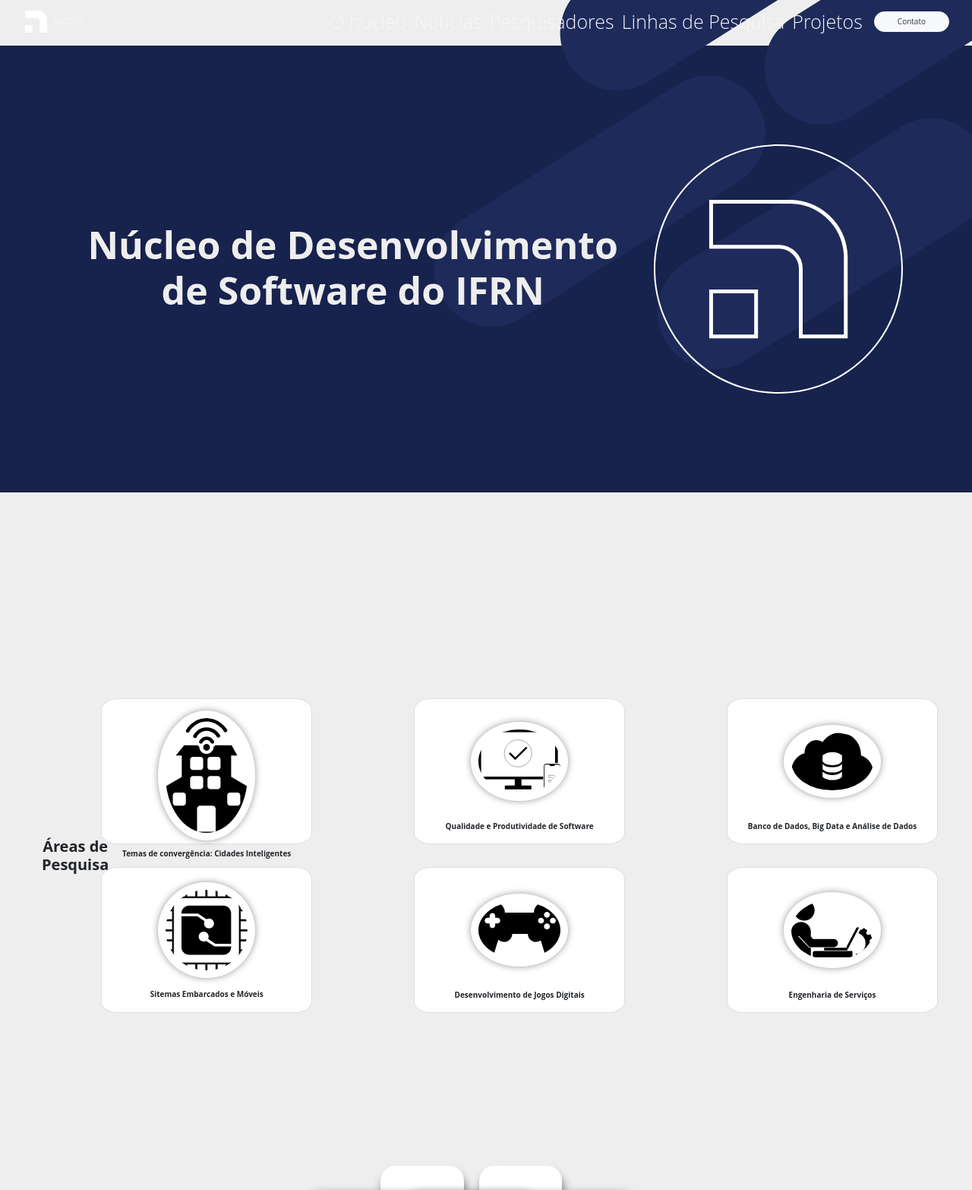
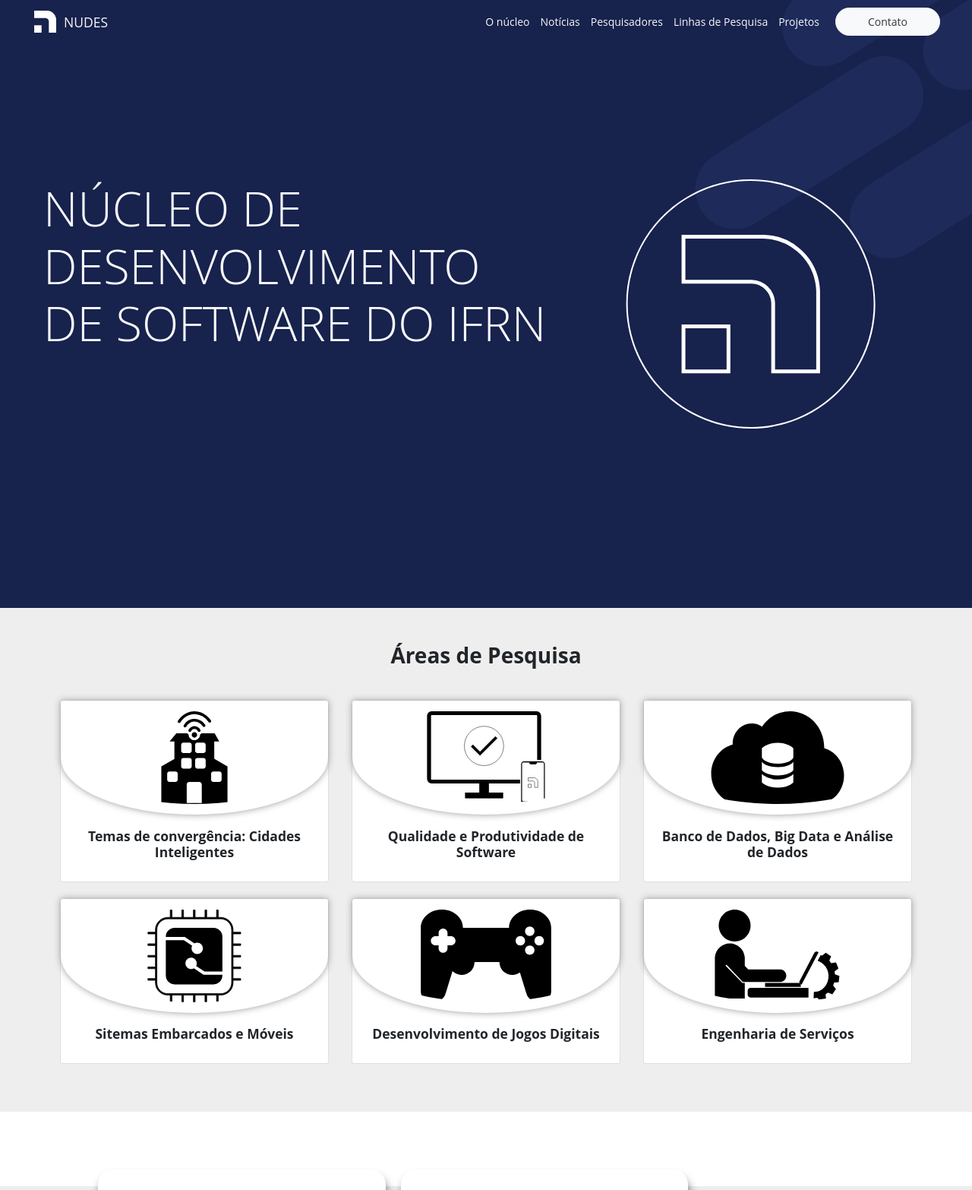
Before and after one commit to AlisonR27/NUDES, a WordPress theme: template index.php in a window 1280 px wide. Shown: the top 1566 px of the page at 76% size. Run offline with PHP 8.4 and a stand-in for WordPress, Linux system fonts and the light colour scheme; the site name, menu and one post (Sample post) are stand-ins, and other content is empty; some libraries are stand-ins or nearby versions.

Commit message:
Merge das alterações com a minha versão, correção de bugs de importação e css. Adição do functions.php com as funções que criam as páginas necessárias e o post-type de pesquisadores.

```diff
--- a/assets/css/index.css
+++ b/assets/css/index.css
@@ -1,63 +1,91 @@
-.show-banner{
-    width:100%;
-    background:#17224D;
+#Apresentacao #content{
+    animation: present-text;
+    animation-duration: 1.2s;
+    animation-timing-function: ease-in-out;
 }
-.show-banner .conteudo{
-    padding: 13rem 2rem;
+@keyframes present-text{
+    0%{
+        margin-left:-100vw;
+    }
+    100%{
+        margin-left:0px;
+    }
 }
-.show-banner div{
-    display: inline-block;
+#Apresentacao .animate-svg svg{
+    position: absolute;
+    width:50vw;
+    top:-20vh;
+    right:-20vw;
 }
-.show-banner div:nth-child(1n):not(.cut){
-    z-index: 1010;
-    position: relative;
+#Apresentacao .animate-svg svg rect{
+    fill:#1E2A5A;
+    rx:75.6327px;
+    width:488.007px;
+    height: 151.265px;
 }
-
-.show-banner .cut .bg{
-    position: absolute !important;
-    right:-15%;
-    top:-30%;
-    z-index: 1 !important;
+#Apresentacao #rect1{
+    animation-name:rect1;
+    animation-duration:1s;
+    animation-timing-function: ease-out;
+    animation-fill-mode: forwards;
 }
-.show-banner .cut{
-    width:100%;
-    height:100%;
-    overflow: hidden;
-    display: block;
-    top:0;
-    position: absolute;
-    z-index: 1 !important;
-
+#Apresentacao #rect2{
+    animation-name:rect2;
+    animation-duration:800ms;
+    animation-timing-function: ease-out;
+    animation-fill-mode: forwards;
 }
-.show-banner .show-banner-content{
-    z-index:10;
-    max-width:60vw;
-    vertical-align: middle;
-    padding-right: 2rem;
-    color:#eee;
+#Apresentacao #rect3{
+    animation-name:rect3;
+    animation-duration:1.1s;
+    animation-timing-function: ease-out;
+    animation-fill-mode: forwards;
 }
-.show-banner-content h1{
-    font-size:5em;
-    font-weight: 700;
+#Apresentacao #rect4{
+    animation-name:rect4;
+    animation-duration:1.2s;
+    animation-timing-function: ease-out;
+    animation-fill-mode: forwards;
 }
-
-.show-banner .logo{
-
+@keyframes  rect1{
+    0%{
+        x:3000;
+        y:0;
+    }
+    100%{
+        x:166;
+        y:260;
+    }
 }
-.card img{
-    width:50%;
-    margin:auto;
-    padding: 2em auto;
+@keyframes  rect2{
+    0%{
+        y:300;
+        x:1000;
+    }
+    100%{
+        y:570;
+        x:0;
+    }
 }
-.pesquisa .card{
-    height:15vw !important;
-    border-radius: 8%;
-    transition:background, transform 600ms;
-    backface-visibility: hidden;
-
+@keyframes  rect3{
+    0%{
+        x:5000;
+        y:0;
+    }
+    100%{
+        x:295;
+        y:627;
+    }
 }
-.pesquisa .card *{
-    transform: translateZ(0);
+@keyframes  rect4{
+    0%{
+        x: 7000;
+        y:0;
+    }
+    100%{
+        x:435;
+        y:305;
+    }
 }
 .pesquisa .card:hover{
     background:#17224D;
@@ -66,6 +94,9 @@
 .pesquisa .card:hover img{
     filter:invert(1);
 }
+.pesquisa .card img{
+    height:150px;
+}
 #categorias{
     background:white;
 }
--- a/assets/css/style-carrossel.css
+++ b/assets/css/style-carrossel.css
@@ -12,14 +12,6 @@
 a{
     text-decoration: none;
 }
-.container{
-    width: 100%;
-    height: 100vh;
-    display: flex;
-    justify-content: center;
-    align-items: center;
-}
-
 
 .box{
     width: 318px;
--- a/assets/css/style.css
+++ b/assets/css/style.css
@@ -1,9 +1,12 @@
 html *{
     font-family: 'Open Sans', sans-serif;
 }
-#main{
-    padding-top: 3em;
-    background: #EEEEEE;
+html{
+    overflow-x:hidden;
+    font-size:12px;
+}
+.bg-primary{
+    background-color:#17224D !important;
 }
 /* Header */
 header a{
@@ -36,5 +39,34 @@
 footer{
     background:#17224D;
     color: #f7f7f7;
-    padding:40px 70px;
+    padding:20px 15px;
 }
+.display-2 {
+    font-size: 2.5rem;
+}
+@media (min-width: 576px){
+    html{
+        font-size: 14px;
+    }
+    .display-2 {
+        font-size: 3.5rem;
+    }
+}
+@media (min-width: 768px){
+    footer{
+        padding:40px 70px;
+    }
+    .display-2 {
+        font-size: 4.5rem;
+        font-weight: 300;
+        line-height: 1.2;
+    }
+}
+@media (min-width: 976px){
+    html{
+        font-size: 14px;
+    }
+}
+@media(min-width: 1200px){
+
+}
--- a/assets/css/stylesobre.css
+++ b/assets/css/stylesobre.css
@@ -1,12 +1,6 @@
 @import url("https://fonts.googleapis.com/css?family=Roboto:300,900");
-* {
-    margin: 0;
-    padding: 0;
-    box-sizing: border-box;
-  }
 
   html {
-    font-size: 10px;
     font-family: "Open Sans", sans-serif;
   }
 
@@ -24,13 +18,11 @@
       box-shadow: 0 0 10px #999999;
   }
 
-  section {
+  section.sobre {
     padding: 6rem 0;
   }
 
-
-
-  section p, ul {
+  section.sobre p, .section-sobre ul {
     font-family: "Roboto", sans-serif;
 
   }
@@ -113,7 +105,7 @@
   }
 
 
-  .portfolio-description p, ul {
+  .portfolio-description p, .portfolio-description ul {
     text-align: justify;
     margin-bottom: 20px;
     font-weight: 200;
--- a/footer.php
+++ b/footer.php
@@ -1,8 +1,8 @@
 </div>
 <footer>
     <div class="container border-bottom">
-        <div class="row mx-0 pb-5">
-            <div class="col-6">
+        <div class="row flex-column-reverse flex-sm-row mx-0 pb-5">
+            <div class="col-12 col-sm-6">
                 <div class="d-flex flex-column h-100 justify-content-end font-weight-light">
                     <div>
                         <div class="d-block my-2"><i class="far fa-envelope"></i> nucleo-nudes@ifrn.edu.br</div>
@@ -11,7 +11,8 @@
                     </div>
                 </div>
             </div>
-            <div class="col-6">
+            <hr class="w-100 border-secondary my-4 d-block d-sm-none">
+            <div class="col-12 col-sm-6">
                 <h3 class="h3 mb-4">Contato</h3>
                 <form action="">
                 <div class="form-group">
--- a/header.php
+++ b/header.php
@@ -36,15 +36,15 @@
     <!-- estilos -->
     <link href="<?php echo $assets?>/css/style.css" rel="stylesheet" type="text/css">
         <!--Css da página SOBRE-->
-        <link href="<?php echo $assets?>assets\css\stylesobre.css" rel="stylesheet" type="text/css">
+        <link href="<?php echo $assets?>\css\stylesobre.css" rel="stylesheet" type="text/css">
         <!--Css do carrossel-->
-        <link rel="stylesheet" href="<?php echo $assets?>assets\css\style-carrossel.css">
-        <link rel="stylesheet" type="text/css" href="<?php echo $assets?>assets\css\lightslider.css">
+        <link rel="stylesheet" href="<?php echo $assets?>\css\style-carrossel.css">
+        <link rel="stylesheet" type="text/css" href="<?php echo $assets?>\css\lightslider.css">
         <!--Css da página PESQUISADORES-->
-        <link rel="stylesheet" type="text/css" href="<?php echo $assets?>assets\css\stylepesquisadores.css">
+        <link rel="stylesheet" type="text/css" href="<?php echo $assets?>\css\stylepesquisadores.css">
         <!-- JavaScript do carrossel-->
-        <script type="text/javascript" src="js\JQuery3.3.1.js" defer></script>
-        <script type="text/javascript" src="js\lightslider.js" defer></script>
+        <script type="text/javascript" src="<?php echo $assets?>js\JQuery3.3.1.js" defer></script>
+        <script type="text/javascript" src="<?php echo $assets?>js\lightslider.js" defer></script>
     <?php
             if (is_front_page() && is_home()):?>
     <link href="<?php echo $assets?>/css/index.css" rel="stylesheet" type="text/css">
--- a/index.php
+++ b/index.php
@@ -2,127 +2,40 @@
 $assets = get_bloginfo('template_url').'/assets';
 
 ?>
-	<section id="Apresentacao">
-		<div class="show-banner mt-n5">
-			<div class="conteudo">
-				<div class="show-banner-content">
-					<h1>Núcleo de Desenvolvimento de Software do IFRN</h1>
+	<section id="Apresentacao" class="text-light">
+		<div class="vw-100 vh-100 bg-primary">
+			<div id="background" class="w-100 h-100 position-absolute animate-svg overflow-hidden" style="z-index:1;top:0;pointer-events:none;">
+				<svg xmlns="http://www.w3.org/2000/svg" viewBox="0 0 929 755" fill="none">
+					<rect id="rect1" transform="rotate(-32.1348 166 259.577)" fill="#1E2A5A"/>
+					<rect id="rect2" y="570.577" transform="rotate(-32.1348 0 570.577)" fill="#1E2A5A"/>
+					<rect id="rect3" x="294" y="626.577" transform="rotate(-32.1348 294 626.577)"/>
+					<rect id="rect4" x="435" y="304.577"  transform="rotate(-32.1348 435 304.577)" fill="#1E2A5A"/>
+				</svg>
 			</div>
-				<div class="logo">
-				<svg xmlns="http://www.w3.org/2000/svg" width="328" height="328" viewBox="0 0 328 328" fill="none">
+			<div id="content" class="flex-column position-absolute d-flex h-100 w-100" style="z-index:2">
+				<div class="mb-auto"></div>
+				<div class="px-1 px-md-5 h-50 d-flex flex-column justify-content-center">
+					<div class="row mx-0">
+						<div class="offset-1 offset-md-0 col-10 col-md-8 col-xl-7">
+							<h1 class="display-2 text-left">
+							NÚCLEO DE DESENVOLVIMENTO DE SOFTWARE DO IFRN
+							</h1>
+						</div>
+						<div class="col-md-3 col-lg-4 col-xl-5 d-none d-lg-block justify-content-center">
+							<svg xmlns="http://www.w3.org/2000/svg" class="ml-auto m-xl-auto w-75 d-block" width="328" height="328" viewBox="0 0 328 328" fill="none">
 								<path d="M251.371 134.685C248.102 118.346 239.396 103.595 226.671 92.8366C213.946 82.0782 197.953 75.9463 181.298 75.44H75.4399V134.48H75.6449V134.685H163.332C163.656 134.685 163.979 134.685 164.307 134.685C164.635 134.685 164.959 134.685 165.283 134.685C172.67 134.896 179.7 137.911 184.945 143.117C190.189 148.324 193.255 155.331 193.52 162.717C193.536 163.11 193.545 163.508 193.545 163.91C193.545 164.312 193.536 164.709 193.52 165.103V252.56H193.725V252.765H252.765V146.78C252.636 142.717 252.17 138.671 251.371 134.685Z" stroke="white" stroke-width="5" stroke-miterlimit="10"/>
 								<path d="M134.48 193.52H120.364H75.4399V252.56H75.6449V252.765H134.685V207.841V193.725H134.48V193.52Z" stroke="white" stroke-width="5" stroke-miterlimit="10"/>
 								<path d="M164 2.05C201.37 2.06283 237.587 14.9959 266.512 38.6574C295.437 62.319 315.291 95.2536 322.711 131.88C330.13 168.506 324.658 206.571 307.221 239.624C289.785 272.677 261.457 298.685 227.037 313.24C207.439 321.518 186.402 325.855 165.127 326.003C143.853 326.151 122.757 322.108 103.046 314.103C83.3338 306.098 65.3917 294.289 50.2436 279.351C35.0956 264.412 23.0382 246.636 14.76 227.037C-1.95858 187.457 -2.26896 142.855 13.8971 103.046C30.0632 63.2359 61.3816 31.4786 100.963 14.76C120.906 6.32453 142.346 2.00153 164 2.05ZM164 0C73.4269 0 0 73.4269 0 164C0 254.573 73.4269 328 164 328C254.573 328 328 254.573 328 164C328 73.4269 254.573 0 164 0Z" fill="white"/>
 							</svg>
 						</div>
 					</div>
-			<div class="cut">
-				<div class="bg">
-					<svg xmlns="http://www.w3.org/2000/svg" width="929" height="755" viewBox="0 0 929 755" fill="none">
-						<rect x="166" y="259.577" width="488.007" height="151.265" rx="75.6327" transform="rotate(-32.1348 166 259.577)" fill="#1E2A5A"/>
-						<rect y="570.577" width="488.007" height="151.265" rx="75.6327" transform="rotate(-32.1348 0 570.577)" fill="#1E2A5A"/>
-						<rect x="294" y="626.577" width="488.007" height="151.265" rx="75.6327" transform="rotate(-32.1348 294 626.577)" fill="#1E2A5A"/>
-						<rect x="435" y="304.577" width="488.007" height="151.265" rx="75.6327" transform="rotate(-32.1348 435 304.577)" fill="#1E2A5A"/>
-					</svg>
 				</div>
+				<div class="mt-auto"></div>
 			</div>
 		</div>
 	</section>
-	<section id="pesquisa" class="pesquisa py-5">
-		<div class="container mt-1">
-			<h2 class="text-center h2 font-weight-bold mb-5">Áreas de Pesquisa</h2>
-			<div class="row justify-content-between font-weight-bold">
-				<div class="card col-3 mx-2 py-4 px-3 mb-5 text-center">
-					<img src="<?php echo $assets?>/index/card1.svg" alt="">
-					<span class="mt-3" >Temas de convergência: Cidades Inteligentes</span>
-				</div>
-				<div class="card col-3 mx-2 py-4 px-3 mb-5 text-center">
-					<img src="<?php echo $assets?>/index/card2.svg" alt="">
-					<span class="mt-3" >Qualidade e Produtividade de Software </span>
-				</div>
-				<div class="card col-3 mx-2 py-4 px-3 mb-5 text-center">
-					<img src="<?php echo $assets?>/index/card3.svg" alt="">
-					<span class="mt-3" >Banco de Dados, Big Data e Análise de Dados</span>
-				</div>
-				<div class="card col-3 mx-2 py-4 px-3 mb-5 text-center">
-					<img src="<?php echo $assets?>/index/card4.svg" alt="">
-					<span class="mt-3" >Sitemas Embarcados e Móveis</span>
-				</div>
-				<div class="card col-3 mx-2 py-4 px-3 mb-5 text-center">
-					<img src="<?php echo $assets?>/index/card5.svg" alt="">
-					<span class="mt-3" >Desenvolvimento de Jogos Digitais</span>
-				</div>
-				<div class="card col-3 mx-2 py-4 px-3 mb-5 text-center">
-					<img src="<?php echo $assets?>/index/card6.svg" alt="">
-					<span class="mt-3" >Engenharia de Serviços</span>
-				</div>
-			</div>
-		</div>
-	</section>
-	<section id="categorias" class="categorias py-5">
-		<div class="container">
-		<ul id="autoWidth" class="cs-hidden">
-        <!--slider-1-------------->
-        <li class="item-a">
-        <div class="box">
-
-            <div class="imgBx">
-            <img src="imgs\imagem2.jpg" class="model">
-            </div>
-            <div class="details">
-                <h3>Projeto<br><span>Lorem lorem lorem
-                lorem lorem lorem lorem lorem lorem lorem
-                ipsum ipsum ipsum </span></h3>
-                <button class="btn-noticias">LEIA MAIS...</button>
-            </div>
-        </div>
-        </li>
-        <!--slider-2-------------->
-        <li class="item-a">
-                <div class="box">
-
-                    <div class="imgBx">
-                    <img src="imgs\imagem3.jpg" class="model">
-                    </div>
-                    <div class="details">
-                        <h3>Projeto<br><span>Vamo ver como isso vai ser comportar, espero q dê tudo certo! </span></h3>
-                        <button class="btn-noticias">LEIA MAIS...</button>
-                    </div>
-                </div>
-        </li>
-        <!--slider-3-------------->
-        <li class="item-a">
-            <div class="box">
-
-                <div class="imgBx">
-                <img src="imgs\imagem4.jpg" class="model">
-                </div>
-                <div class="details">
-                    <h3>Projeto<br><span>Lorem lorem lorem
-                    lorem lorem lorem lorem lorem lorem lorem
-                    ipsum ipsum ipsum </span></h3>
-                    <button class="btn-noticias">LEIA MAIS...</button>
-                </div>
-            </div>
-        </li>
-        <!--slider-4-------------->
-        <li class="item-a">
-            <div class="box">
-
-                <div class="imgBx">
-                <img src="imgs\imagem5.jpg" class="model">
-                </div>
-                <div class="details">
-                    <h3>Projeto<br><span>Lorem lorem lorem
-                    lorem lorem lorem lorem lorem lorem lorem
-                    ipsum ipsum ipsum </span></h3>
-                    <button class="btn-noticias">LEIA MAIS...</button>
-                </div>
-            </div>
-        </li>
-    </ul>
-		</div>
-	</section>
+	<?php require('index_parts/temasPesquisa.php')?>
+	<?php require('index_parts/categorias.php')?>
 	<div style="height:500px;">
 
 	</div>
--- /dev/null
+++ b/index_parts/temasPesquisa.php
@@ -0,0 +1,55 @@
+<section id="pesquisa" class="pesquisa py-5">
+		<div class="container mt-1">
+			<h2 class="text-center h2 font-weight-bold mb-5">Áreas de Pesquisa</h2>
+			<div class="row row-cols-1 row-cols-md-3">
+				<div class="col mb-4">
+					<div class="card">
+						<img src="<?php echo $assets?>/index/card1.svg" class="card-img-top p-3" alt="...">
+						<div class="card-body">
+							<h5 class="card-title text-center font-weight-bolder">Temas de convergência: Cidades Inteligentes</h5>
+						</div>
+					</div>
+				</div>
+				<div class="col mb-4">
+					<div class="card">
+						<img src="<?php echo $assets?>/index/card2.svg" class="card-img-top p-3" alt="...">
+						<div class="card-body">
+							<h5 class="card-title text-center font-weight-bolder">Qualidade e Produtividade de Software </h5>
+						</div>
+					</div>
+				</div>
+				<div class="col mb-4">
+					<div class="card">
+						<img src="<?php echo $assets?>/index/card3.svg" class="card-img-top p-3" alt="...">
+						<div class="card-body">
+							<h5 class="card-title text-center font-weight-bolder">Banco de Dados, Big Data e Análise de Dados</h5>
+						</div>
+					</div>
+				</div>
+				<div class="col mb-4">
+					<div class="card">
+						<img src="<?php echo $assets?>/index/card4.svg" class="card-img-top p-3" alt="...">
+						<div class="card-body">
+							<h5 class="card-title text-center font-weight-bolder">Sitemas Embarcados e Móveis</h5>
+						</div>
+					</div>
+				</div>
+				<div class="col mb-4">
+					<div class="card">
+						<img src="<?php echo $assets?>/index/card5.svg" class="card-img-top p-3" alt="...">
+						<div class="card-body">
+							<h5 class="card-title text-center font-weight-bolder">Desenvolvimento de Jogos Digitais</h5>
+						</div>
+					</div>
+				</div>
+				<div class="col mb-4">
+					<div class="card">
+						<img src="<?php echo $assets?>/index/card6.svg" class="card-img-top p-3" alt="...">
+						<div class="card-body">
+							<h5 class="card-title text-center font-weight-bolder">Engenharia de Serviços</h5>
+						</div>
+					</div>
+				</div>
+			</div>
+		</div>
+	</section>
--- a/pesquisadores.php
+++ b/pesquisadores.php
@@ -1,7 +1,6 @@
 <?php get_header();
 /*
-Template Name: Pesquisadores
-Template Post Type: Page
+Template Name: pesquisadores
 */
 
 $url = get_bloginfo('url');
@@ -19,9 +18,6 @@
         ?>
         <div>
             <div>
-                <div class="circle">
-                    <img src="https://i.stack.imgur.com/atUuf.png">
-                </div>
                 <?php the_post_thumbnail('medium', array('class' => 'mx-auto mt-3 d-block  rounded-circle', 'itemprop' => 'image', 'style' => 'height:150px;width:150px;object-fit:cover')) ?>
                     <div class="card-body text-justify px-5 mb-2">
                     <h3 ><?php the_title();?></h3>
--- a/sobre.php
+++ b/sobre.php
@@ -1,7 +1,6 @@
 <?php get_header();
 /*
 Template Name: Sobre
-Template Post Type: Page
 */
 $url = get_bloginfo('url');
 ?>
```
Also changed, not shown: functions.php (added, +66 -0 lines), index_parts/categorias.php (added, +64 -0 lines). Lines whose indentation alone changed are shown as unchanged.
